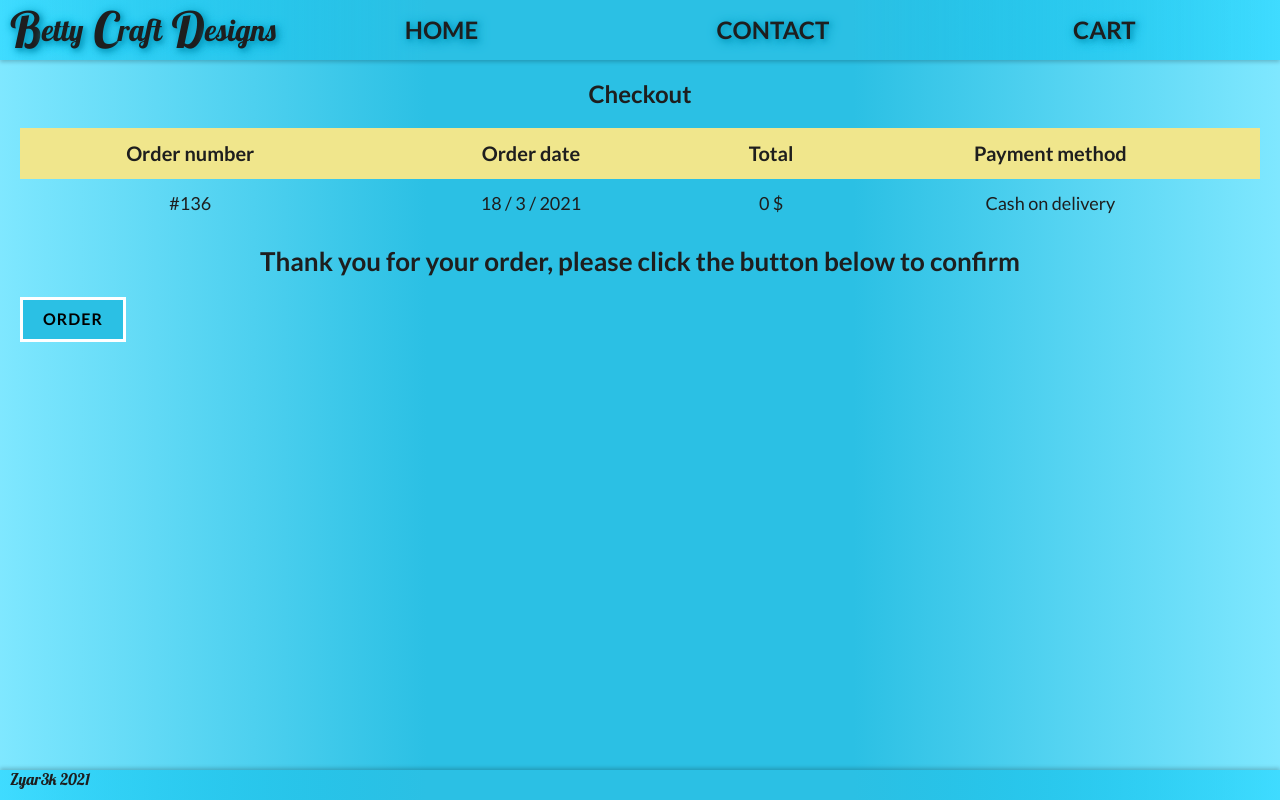
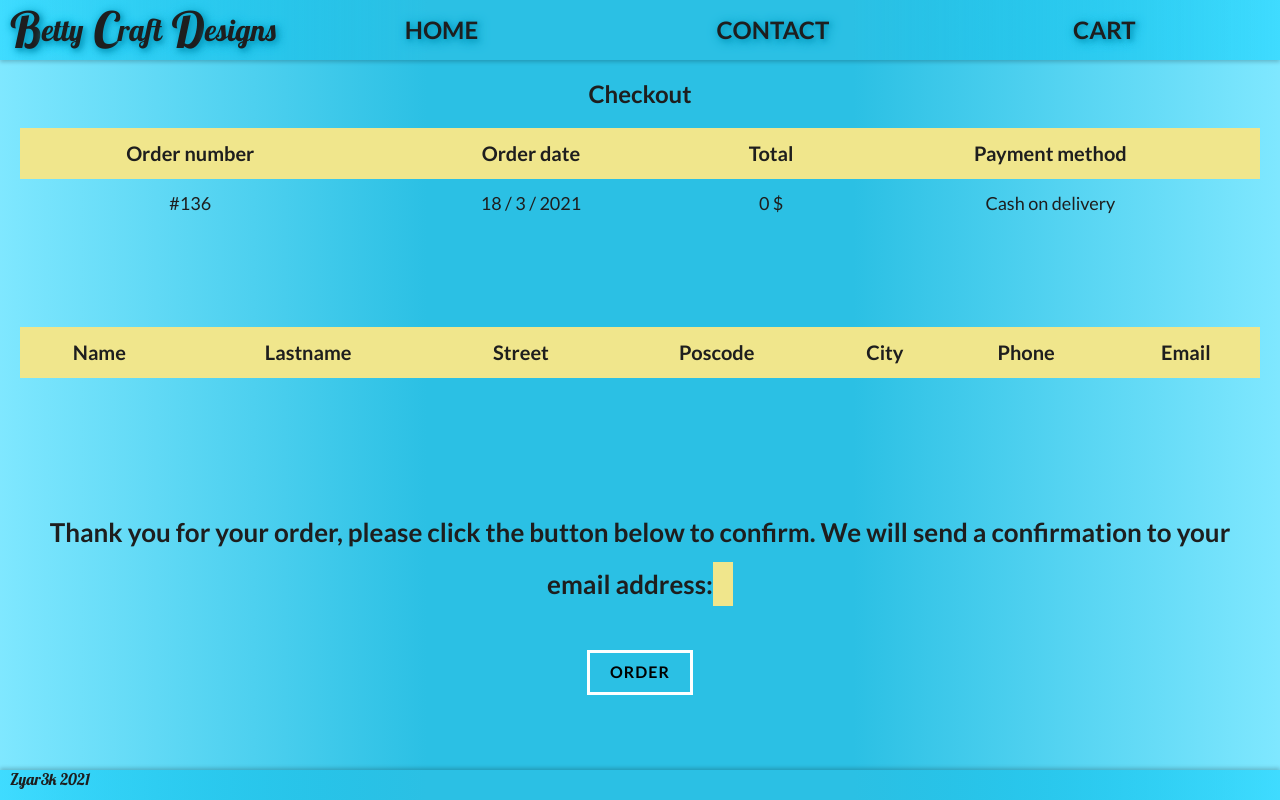
Before and after one commit to Zyar3k/online_shop_bcd--v.2, a React (Create React App) app: page /summary in a window 1280 px wide. Both pictures are taken after a click on the button "PLACE ORDER". Built offline with nearby package versions, Linux system fonts and the light colour scheme.

Commit message:
Add user data to final confirm

```diff
--- a/src/components/features/Checkout/Checkout.js
+++ b/src/components/features/Checkout/Checkout.js
@@ -7,11 +7,42 @@ import styles from "./Checkout.module.scss";
 
 const Checkout = ({ price, cart, clearCart }) => {
   const [isCorrect, setIsCorrect] = useState(false);
-  console.log(clearCart);
+  const [name, setName] = useState("");
+  const [lastName, setLastName] = useState("");
+  const [company, setCompany] = useState("");
+  const [street, setStreet] = useState("");
+  const [postcode, setPostcode] = useState("");
+  const [city, setCity] = useState("");
+  const [phone, setPhone] = useState("");
+  const [email, setEmail] = useState("");
+
+  const values = {
+    name,
+    lastName,
+    company,
+    street,
+    postcode,
+    city,
+    phone,
+    email,
+  };
+
+  console.log(name);
+  console.log(lastName);
+
+  const handleOnChangeName = (event) => setName(event.target.value);
+  const handleOnChangeLastName = (event) => setLastName(event.target.value);
+  const handleOnChangeCompany = (event) => setCompany(event.target.value);
+  const handleOnChangeStreet = (event) => setStreet(event.target.value);
+  const handleOnChangePostcode = (event) => setPostcode(event.target.value);
+  const handleOnChangeCity = (event) => setCity(event.target.value);
+  const handleOnChangePhone = (event) => setPhone(event.target.value);
+  const handleOnChangeEmail = (event) => setEmail(event.target.value);
+
   const correct = () => setIsCorrect(true);
   // cart, products??, price
-  console.log("cart: ", cart);
-  console.log("price: ", price);
+  // console.log("cart: ", cart);
+  // console.log("price: ", price);
   return (
     <div className={styles.checkoutWrapper}>
       <h2>Checkout</h2>
@@ -21,35 +52,59 @@ const Checkout = ({ price, cart, clearCart }) => {
             <h3 className={styles.checkoutFormTitle}>Billing details</h3>
             <label htmlFor=''>
               First name
-              <input type='text' />
+              <input type='text' value={name} onChange={handleOnChangeName} />
             </label>
             <label htmlFor=''>
               Last name
-              <input type='text' />
+              <input
+                type='text'
+                value={lastName}
+                onChange={handleOnChangeLastName}
+              />
             </label>
             <label htmlFor=''>
               Company name (optional)
-              <input type='text' />
+              <input
+                type='text'
+                value={company}
+                onChange={handleOnChangeCompany}
+              />
             </label>
             <label htmlFor=''>
               Street adress
-              <input type='text' />
+              <input
+                type='text'
+                value={street}
+                onChange={handleOnChangeStreet}
+              />
             </label>
             <label htmlFor=''>
-              Poscode / ZIP
-              <input type='text' />
+              Postcode / ZIP
+              <input
+                type='text'
+                value={postcode}
+                onChange={handleOnChangePostcode}
+              />
             </label>
             <label htmlFor=''>
               Town / City
-              <input type='text' />
+              <input type='text' value={city} onChange={handleOnChangeCity} />
             </label>
             <label htmlFor=''>
               Phone
-              <input type='number' />
+              <input
+                type='number'
+                value={phone}
+                onChange={handleOnChangePhone}
+              />
             </label>
             <label htmlFor=''>
               Email address
-              <input type='email' />
+              <input
+                type='email'
+                value={email}
+                onChange={handleOnChangeEmail}
+              />
             </label>
             <label htmlFor=''>
               Order notes (optional)
@@ -64,7 +119,12 @@ const Checkout = ({ price, cart, clearCart }) => {
           </div>
         </>
       ) : (
-        <FinalConfirm cart={cart} price={price} clearCart={clearCart} />
+        <FinalConfirm
+          values={values}
+          cart={cart}
+          price={price}
+          clearCart={clearCart}
+        />
       )}
     </div>
   );
--- a/src/components/features/Checkout/Checkout.module.scss
+++ b/src/components/features/Checkout/Checkout.module.scss
@@ -64,6 +64,7 @@
 
   .orderSummaryWrapper {
     // border: 1px solid black;
+    // height: 100px;
   }
 
   .buttonWrapper {
--- a/src/components/features/FinalConfirm/FinalConfirm.js
+++ b/src/components/features/FinalConfirm/FinalConfirm.js
@@ -3,9 +3,17 @@ import { Link } from "react-router-dom";
 import Button from "../../common/Button/Button";
 import styles from "./FinalConfirm.module.scss";
 
-const FinalConfirm = ({ cart, price, clearCart }) => {
-  // console.log(cart);
-  // console.log(price);
+const FinalConfirm = ({ cart, price, clearCart, values }) => {
+  const {
+    name,
+    lastName,
+    company,
+    street,
+    postcode,
+    city,
+    phone,
+    email,
+  } = values;
   const clearCartTest = () => {
     clearCart();
   };
@@ -45,12 +53,36 @@ const FinalConfirm = ({ cart, price, clearCart }) => {
           </td>
         </tr>
       </table>
+
+      <table>
+        <tr>
+          <th>Name</th>
+          <th>Lastname</th>
+          <th>Street</th>
+          <th>Poscode</th>
+          <th>City</th>
+          <th>Phone</th>
+          <th>Email</th>
+        </tr>
+        <tr>
+          <td>{name}</td>
+          <td>{lastName}</td>
+          <td>{street}</td>
+          <td>{postcode}</td>
+          <td>{city}</td>
+          <td>{phone}</td>
+          <td>{email}</td>
+        </tr>
+      </table>
       <h3 className={styles.thanks}>
-        Thank you for your order, please click the button below to confirm
+        Thank you for your order, please click the button below to confirm. We
+        will send a confirmation to your email address: <span>{email}</span>
       </h3>
-      <Link to='/'>
-        <Button onClick={clearCartTest}>Order</Button>
-      </Link>
+      <div className={styles.confirmWrapper}>
+        <Link to='/'>
+          <Button onClick={clearCartTest}>Order</Button>
+        </Link>
+      </div>
     </div>
   );
 };
--- a/src/components/features/FinalConfirm/FinalConfirm.module.scss
+++ b/src/components/features/FinalConfirm/FinalConfirm.module.scss
@@ -9,4 +9,21 @@
   font-size: 26px;
   // background-color: red;
   text-align: center;
+  line-height: 2;
+
+  span {
+    background-color: khaki;
+    padding: 6px 10px;
+  }
 }
+
+table {
+  margin-bottom: 100px;
+}
+
+.confirmWrapper {
+  // border: black solid 1px;
+  width: 100%;
+  text-align: center;
+  padding: 20px;
+}
--- a/src/components/features/OrderCheckout/OrderCheckout.js
+++ b/src/components/features/OrderCheckout/OrderCheckout.js
@@ -16,17 +16,17 @@ const OrderCheckout = ({ price, cart }) => {
 
   return (
     <>
-      <table>
+      <table className={styles.table}>
         <tr>
           <th>Product</th>
           <th>Subtotal</th>
         </tr>
         <>{orderElement}</>
         <tr>
-          <th></th>
-          <th className={styles.totalPrice}>
+          <td></td>
+          <td className={styles.totalPrice}>
             <p>Total: {price} $</p>
-          </th>
+          </td>
         </tr>
       </table>
     </>
--- a/src/components/features/OrderCheckout/OrderCheckout.module.scss
+++ b/src/components/features/OrderCheckout/OrderCheckout.module.scss
@@ -1,6 +1,10 @@
 @import "../../../styles/settings.scss";
-
+.table {
+  // border: 1px black solid;
+  margin-bottom: 0;
+}
 .orderWrapper {
+  border: 1px black solid;
   .orderTitle {
     font-size: 20px;
     padding: 10px;
```
